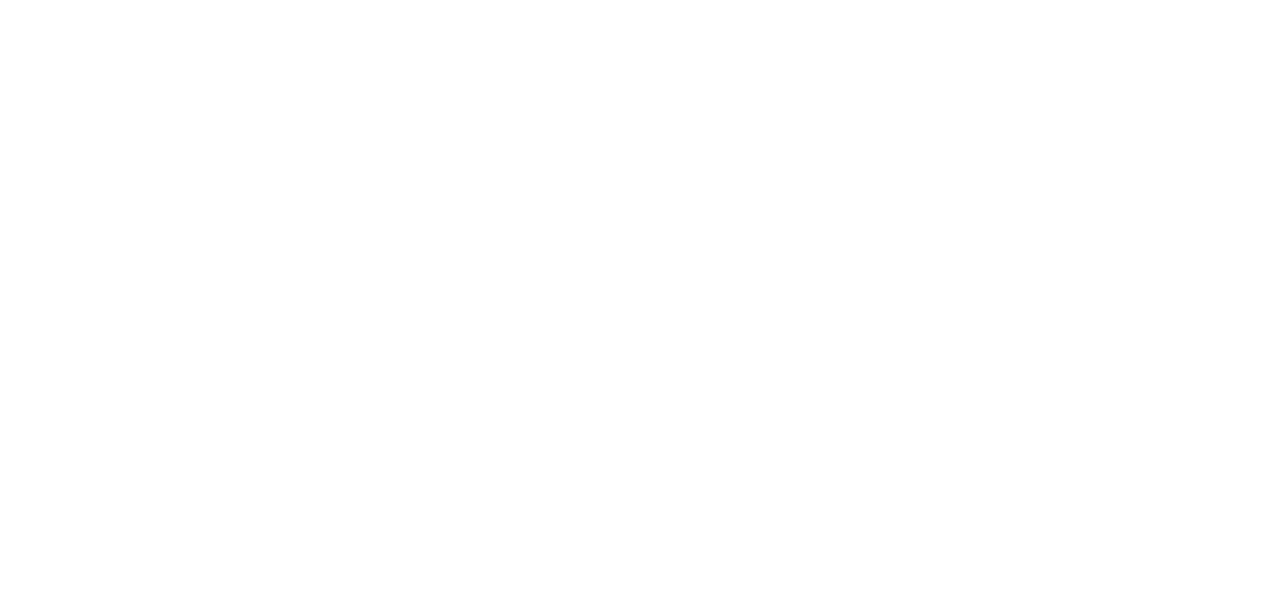
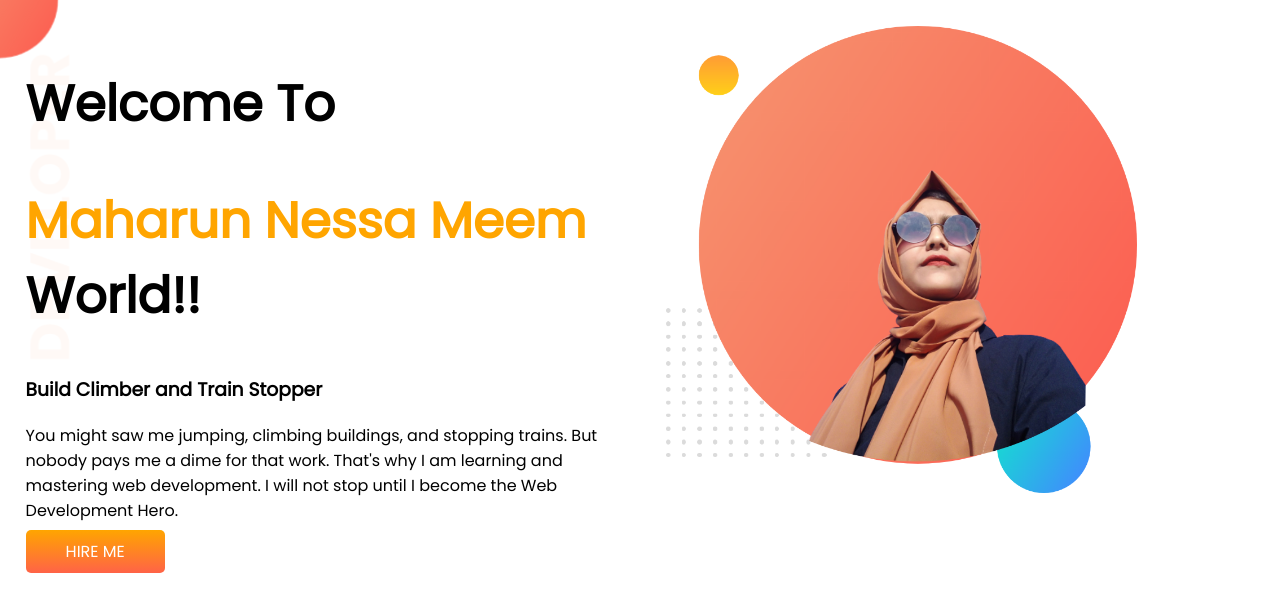
Before and after one commit to maharunnessameem/developer-portfolio, a plain HTML site: page index.html in a window 1280 px wide. Drawn offline with Linux system fonts and the light colour scheme.

Commit message:
top banner added

```diff
--- a/index.html
+++ b/index.html
@@ -1,13 +1,34 @@
 <!DOCTYPE html>
 <html lang="en">
+
 <head>
     <meta charset="UTF-8">
     <meta http-equiv="X-UA-Compatible" content="IE=edge">
     <meta name="viewport" content="width=device-width, initial-scale=1.0">
     <title>Maharun Nessa Meem Portfolio</title>
+    <link rel="preconnect" href="https://fonts.googleapis.com">
+    <link rel="preconnect" href="https://fonts.gstatic.com" crossorigin>
+    <link href="https://fonts.googleapis.com/css2?family=Poppins&display=swap" rel="stylesheet">
     <link rel="stylesheet" href="style.css">
 </head>
+
 <body>
+    <section class="top-banner">
+        <div class="half-width">
+            <h1>Welcome To</h1>
+            <h1><span class="orange-color">Maharun Nessa Meem</span> World!!</h1>
+            <h3>Build Climber and Train Stopper</h3>
+            <p>You might saw me jumping, climbing buildings, and stopping trains. But nobody pays me a dime for that
+                work.
+                That's why I am learning and mastering web development. I will not stop until I become the Web
+                Development
+                Hero.</p>
+            <a class="link-button" target="_blank" href="https://www.linkedin.com/company/programminghero/">HIRE ME</a>
+        </div>
+        <div class="half-width">
+            <img src="images/meem.png" alt="">
+        </div>
+    </section>
+</body>
 
-</body>
 </html>
--- a/style.css
+++ b/style.css
@@ -0,0 +1,32 @@
+body{
+    font-family: 'Poppins', sans-serif;
+    margin: 0;
+}
+h1{
+    font-size: 50px;
+}
+.orange-color{
+    color:orange;
+}
+section{
+    display: flex;
+}
+.half-width{
+    width:50% ;
+    padding: 2%;
+}
+.half-width img{
+    width: 80%;
+}
+.link-button{
+    text-decoration: none;
+    background-image: linear-gradient(orange,tomato);
+    padding: 10px 40px;
+    color: white;
+    font: weight 700px; ;
+    border-radius: 5px;
+}
+.top-banner{
+    background-image:url(images/top-banner.png);
+    background-repeat: no-repeat;
+}
```
Also changed, not shown: images/dream-bg.png (added), images/exp-bg.png (added), images/jhankar.png (added), images/jhankar2.png (added), images/meem.png (added), images/my-bg2.png (added), images/top-banner.png (added), 7 other files.
